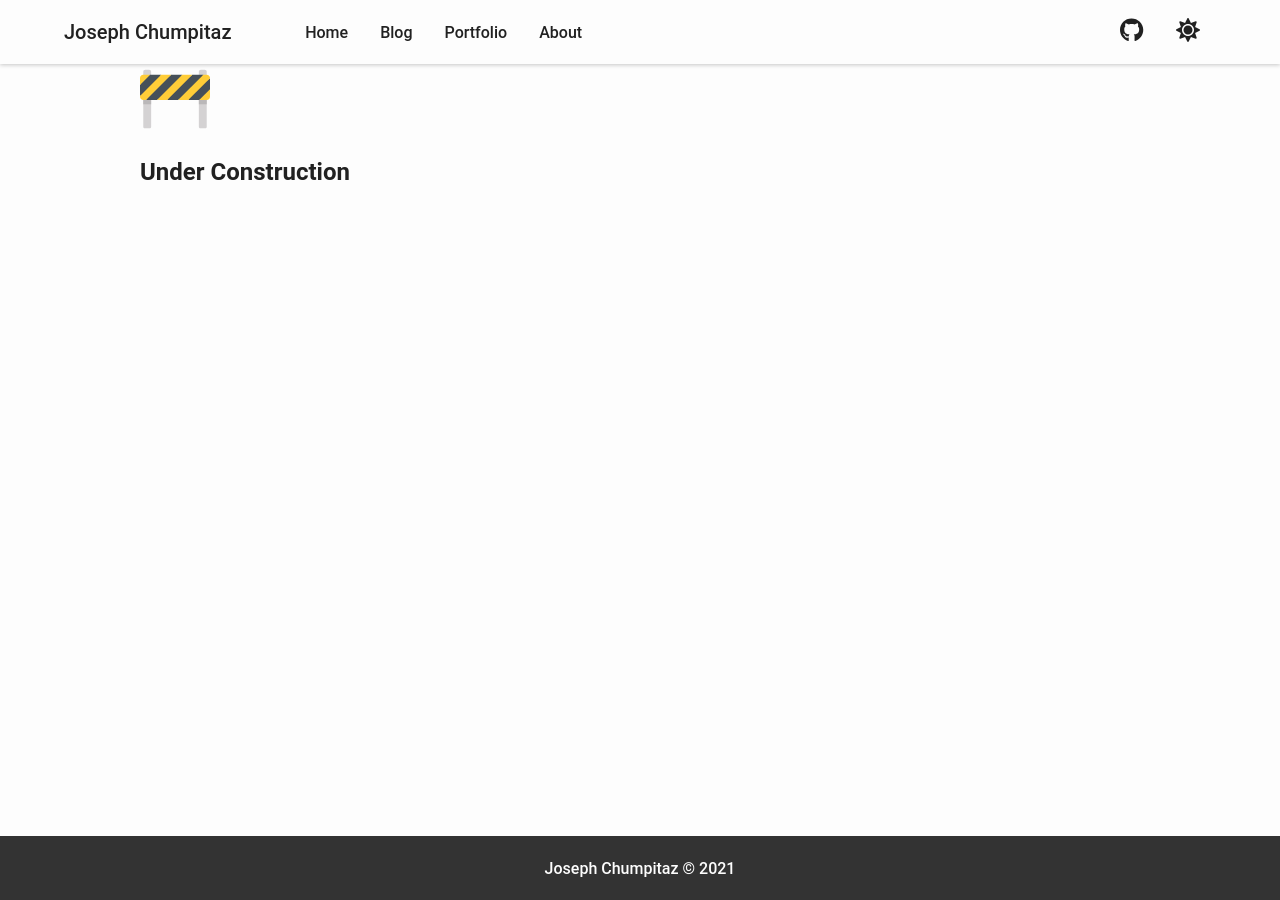
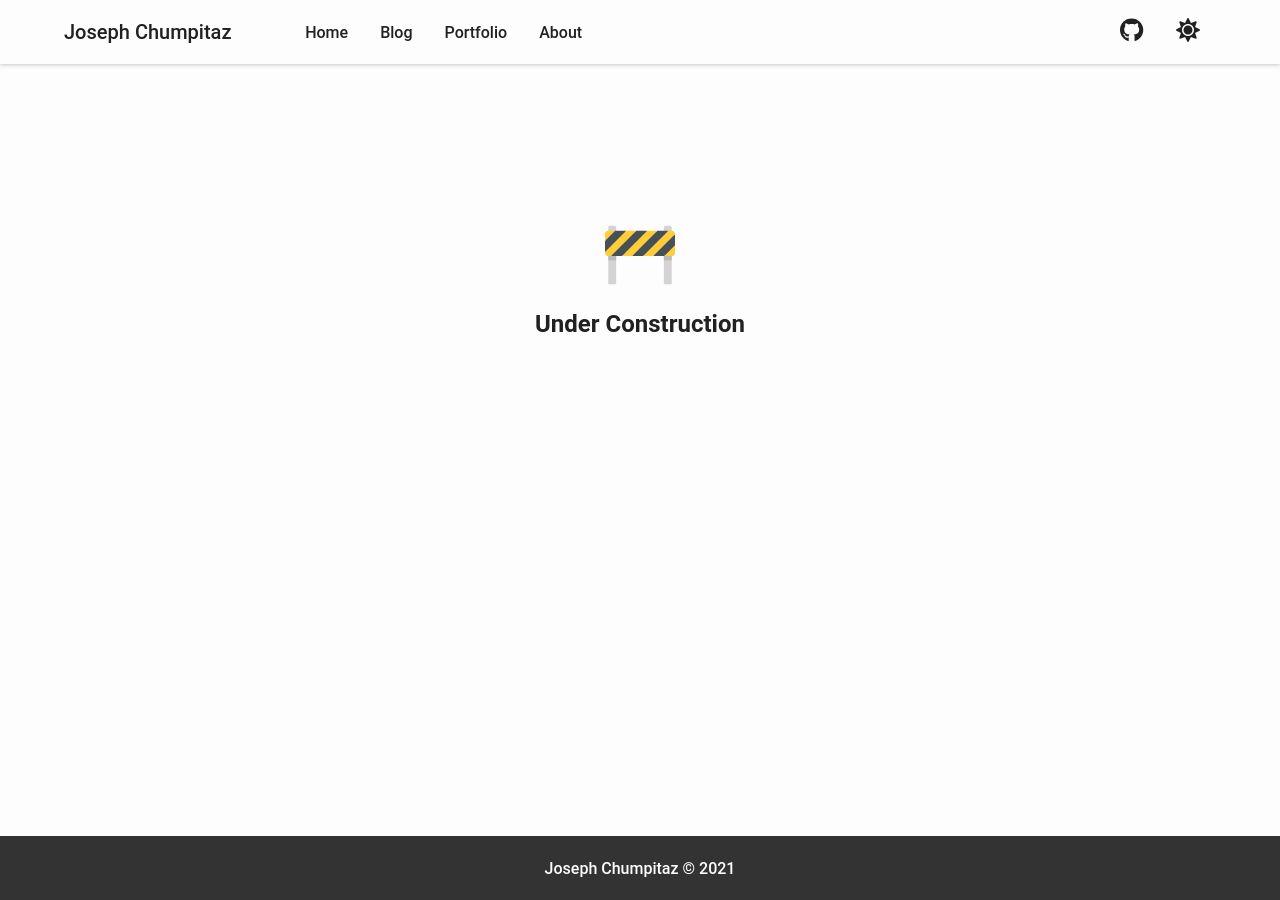
Before and after one commit to Mateaus/mateaus.github.io, a Jekyll site: the page built from collections/_posts/2021-02-15-my-first-post.md, in a window 1280 px wide. Built offline with Jekyll 4.4.1, drawn with Linux system fonts in a browser that asks for light colours.

Commit message:
Added a quick title for the about page and included a underconstruction css for the empty placeholder pages.

```diff
--- a/_layouts/base.html
+++ b/_layouts/base.html
@@ -19,6 +19,7 @@
             <link rel="stylesheet" href="/assets/css/{{ stylesheet }}.css">
         {% endfor %}
     {% endif %}
+    <link rel="stylesheet" href="/assets/css/jc_underconstruction.min.css">
 </head>
 
 <body>
```
Also changed, not shown: assets/css/jc_underconstruction.min.css (added), 1 other file.
